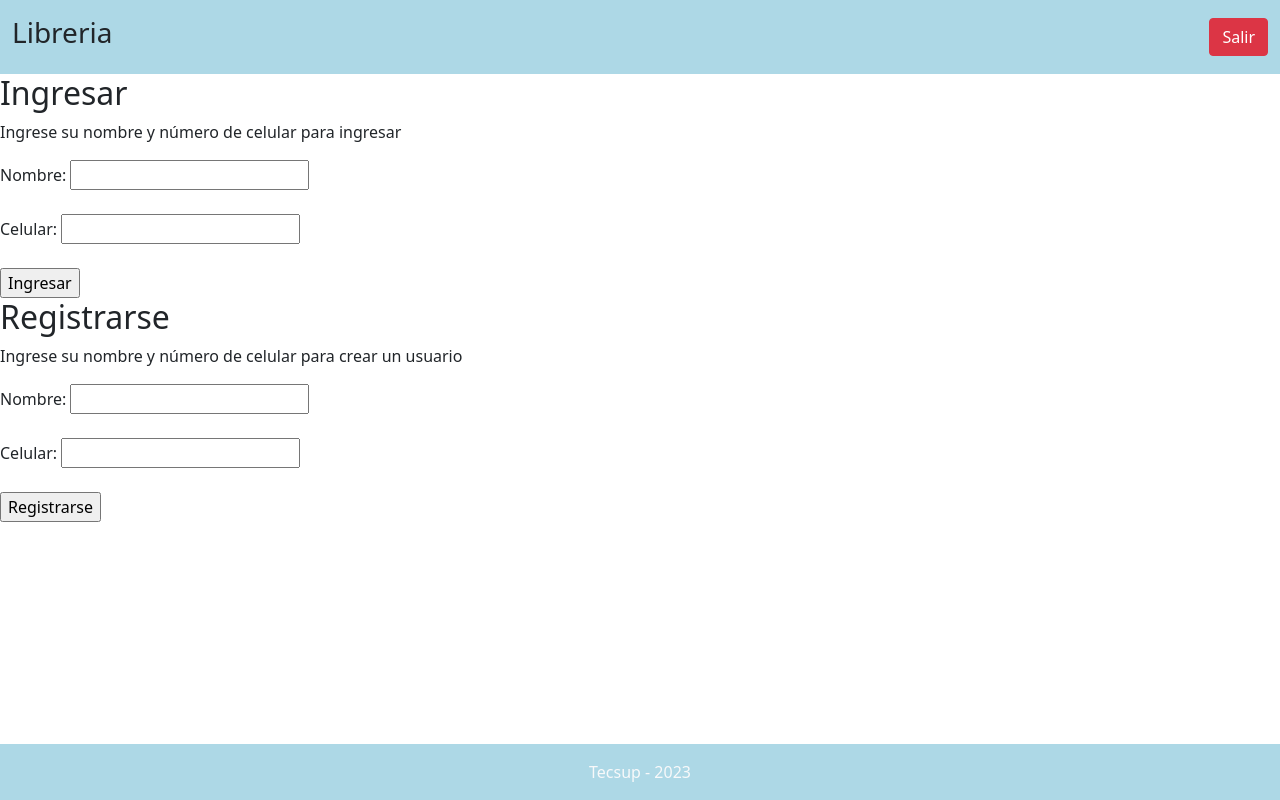
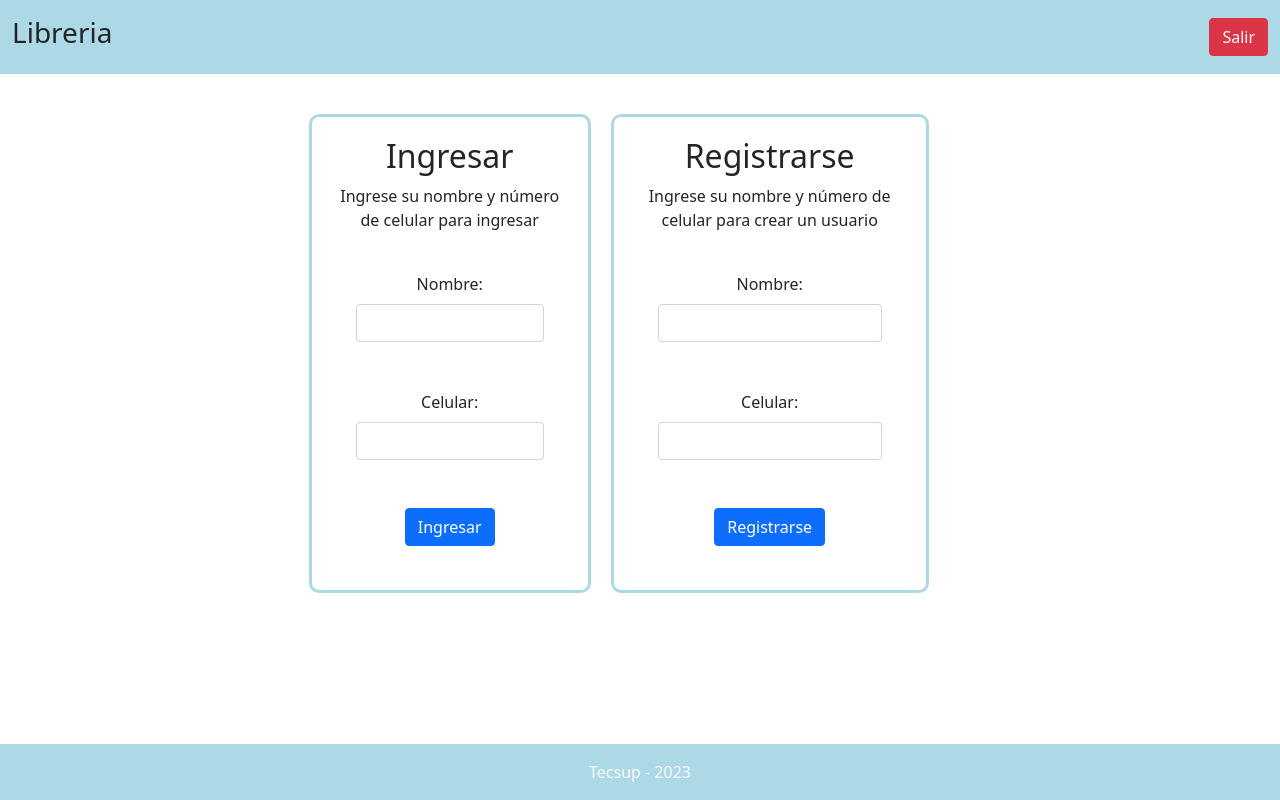
Before and after one commit to AnglYH/Lab07, a PHP site: page / in a window 1280 px wide. Run offline with PHP 8.4, Linux system fonts and the light colour scheme.

Commit message:
Laboratorio terminado

```diff
--- a/index.php
+++ b/index.php
@@ -13,38 +13,62 @@
 <html>
 <head>
     <title>Ingresar Datos</title>
+    <style>
+    .card-container {
+        display: flex;
+        justify-content: center; /* Centra horizontalmente los elementos */
+        align-items: center;
+        margin: auto 70%;
+        width: 150%;
+        height: 70vh;
+
+    }
+    .col-md-4 {
+        display: inline-block; /* Agrega un margen entre los elementos */
+        text-align: center; /* Centra horizontalmente los elementos */
+    }
+    .card {
+        margin: 0 10px; /* Agrega margen a los elementos si es necesario */
+        padding: 20px;
+        border: 3px solid lightblue;
+        border-radius: 10px;
+    }
+</style>
 </head>
 <body>
-    <div>
+    <div class="col-md-4 ">
         <?php if (isset($_GET['errorLogin'])): ?>
         <div class="alert alert-danger">El usuario no existe</div>
         <?php endif; ?>
-        <div>
+        <div class="card-container">
+            <div class="card">
                 <h2>Ingresar</h2>
                 <p>Ingrese su nombre y número de celular para ingresar</p>
-            <form action="ingresar.php" method="POST">
-                <label for="nombre">Nombre:</label>
-                <input type="text" name="nombre" required><br><br>
+                <form class="p-4" action="ingresar.php" method="POST">
+                    <label class="form-label" for="nombre">Nombre:</label>
+                    <input class="form-control" type="text" name="nombre" required><br><br>
 
-                <label for="celular">Celular:</label>
-                <input type="text" name="celular" required><br><br>
+                    <label class="form-label" for="celular">Celular:</label>
+                    <input class="form-control" type="text" name="celular" required><br><br>
 
-                <input type="submit" value="Ingresar">
+                    <input class="btn btn-primary" type="submit" value="Ingresar">
                 </form>
             </div>
-        <div>
+            <div class="card">
                 <h2>Registrarse</h2>
                 <p>Ingrese su nombre y número de celular para crear un usuario</p>
-            <form action="procesarUsuario.php" method="POST">
-                <label for="nombre">Nombre:</label>
-                <input type="text" name="nombre" required><br><br>
+                <form class="p-4" action="procesarUsuario.php" method="POST">
+                    <label class="form-label" for="nombre">Nombre:</label>
+                    <input class="form-control" type="text" name="nombre" required><br><br>
 
-                <label for="celular">Celular:</label>
-                <input type="text" name="celular" required><br><br>
+                    <label class="form-label" for="celular">Celular:</label>
+                    <input class="form-control" type="text" name="celular" required><br><br>
 
-                <input type="submit" value="Registrarse">
+                    <input class="btn btn-primary" type="submit" value="Registrarse">
                 </form>
             </div>
+        </div>
+
     </div>
 </body>
 </html>
--- a/libros.php
+++ b/libros.php
@@ -32,7 +32,7 @@
 
             <?php if (isset($_GET['sendMessage'])): ?>
                 <div class="alert alert-<?php echo $_GET['sendMessage'] === 'success' ? 'success' : 'danger' ?> alert-dismissible fade show" role="alert">
-                    <strong><?php echo $_GET['sendMessage'] === 'success' ? 'se ha enviado el mensaje!' : 'No se ha podido enviar el mensaje!' ?></strong>
+                    <strong><?php echo $_GET['sendMessage'] === 'success' ? 'Se ha enviado el mensaje!' : 'No se ha podido enviar el mensaje!' ?></strong>
                 </div>
             <?php endif; ?>
 
@@ -121,7 +121,7 @@
                                 <td><?php echo $dato->isbn; ?></td>
                                 <td><a class="text-success" href="editarLibro.php?codigo=<?php echo $dato->id; ?>"><i class="bi bi-pencil-square"></i></a></td>
 
-                                <td><a class="text-primary" href="registrarMensaje.php?libroId=<?php echo $dato->id; ?>"><i class="bi bi-cursor"></i></a></td>
+                                <td><a class="text-primary" href="registrarMensaje.php?libroId=<?php echo $dato->id; ?>"><i class="bi bi-bag-check-fill"></i></a></td>
 
                                 <td><a onclick="return confirm('Estas seguro de eliminar?');" class="text-danger" href="eliminarLibro.php?codigo=<?php echo $dato->id; ?>"><i class="bi bi-trash"></i></a></td>
                             </tr>
--- a/registrarMensaje.php
+++ b/registrarMensaje.php
@@ -15,7 +15,7 @@ $sentencia->setFetchMode(PDO::FETCH_ASSOC);
 $sentencia->execute([$libroId]);
 $libro = $sentencia->fetch();
 
-$mensaje = 'Se ha confirmado la compra del libro ' . $libro['titulo'] . ' por el usuario ' . $usuario['nombre'];
+$mensaje = $usuario['nombre'] . ', le informamos que se ha completado correctamente la compra del libro: ' . $libro['titulo'] ;
 
 $sentencia = $bd->prepare("INSERT INTO mensajePago(mensaje,id_usuario,id_libro) VALUES (?,?,?);");
 $resultado = $sentencia->execute([$mensaje, $usuario['id'], $libro['id']]);
```
Lines whose indentation alone changed are shown as unchanged.
